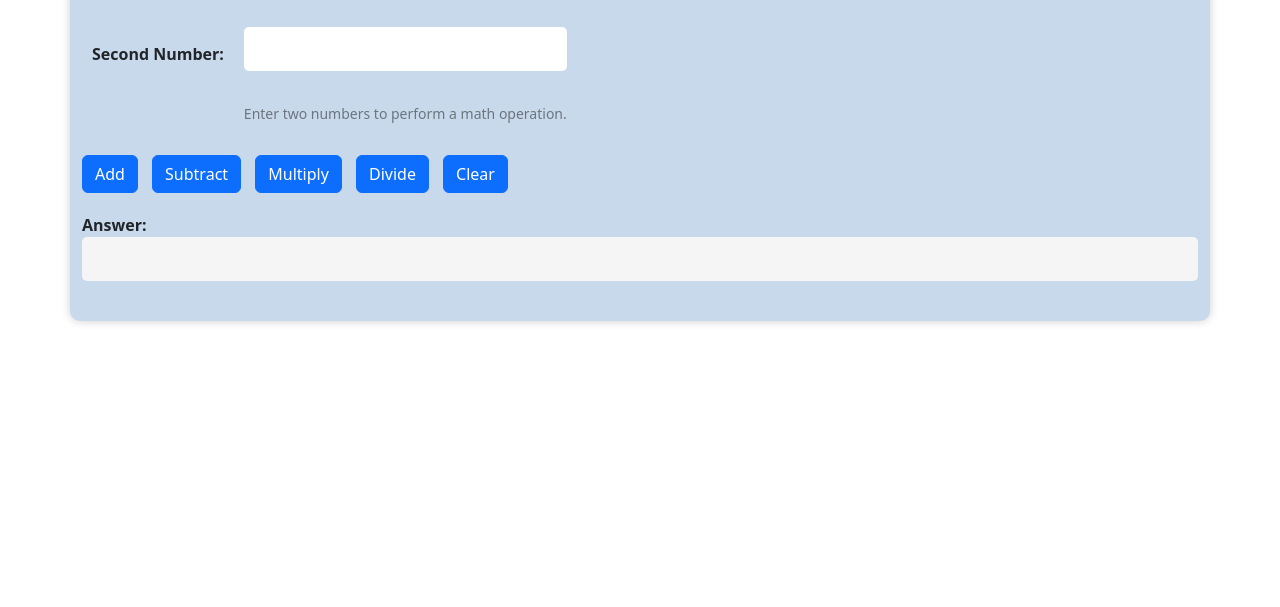
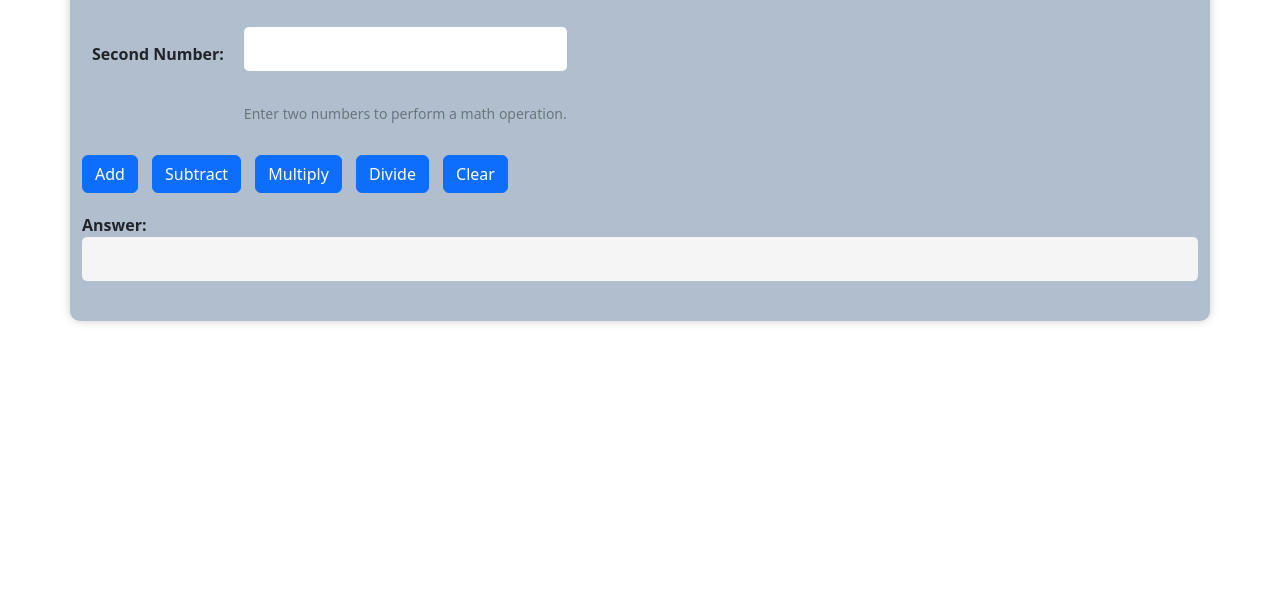
Before and after one commit to ZayidaQ/calculator, a plain HTML site: page index.html in a window 1280 px wide. Shown: the part 193-800 px from the top of the page. Drawn offline with nearby package versions, Linux system fonts and the light colour scheme.

Commit message:
background color updated

```diff
--- a/css/style.css
+++ b/css/style.css
@@ -3,7 +3,7 @@
     max-width: 600px;
     margin-top: 70px;
     padding: 20px;
-    background-color: #c9d9ec;
+    background-color: #b0bece;
     border-radius: 10px;
     box-shadow: 0px 0px 10px rgba(0, 0, 0, 0.2);
   }
```
